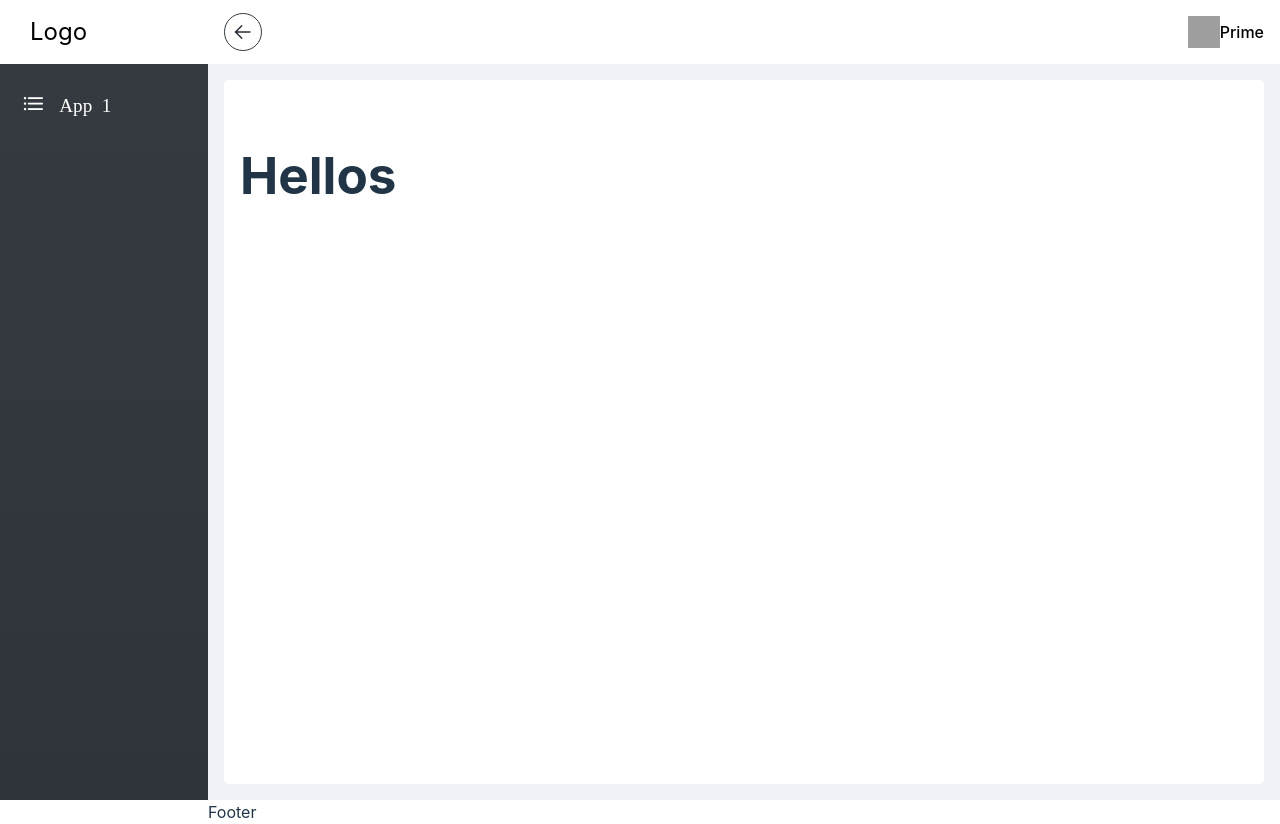
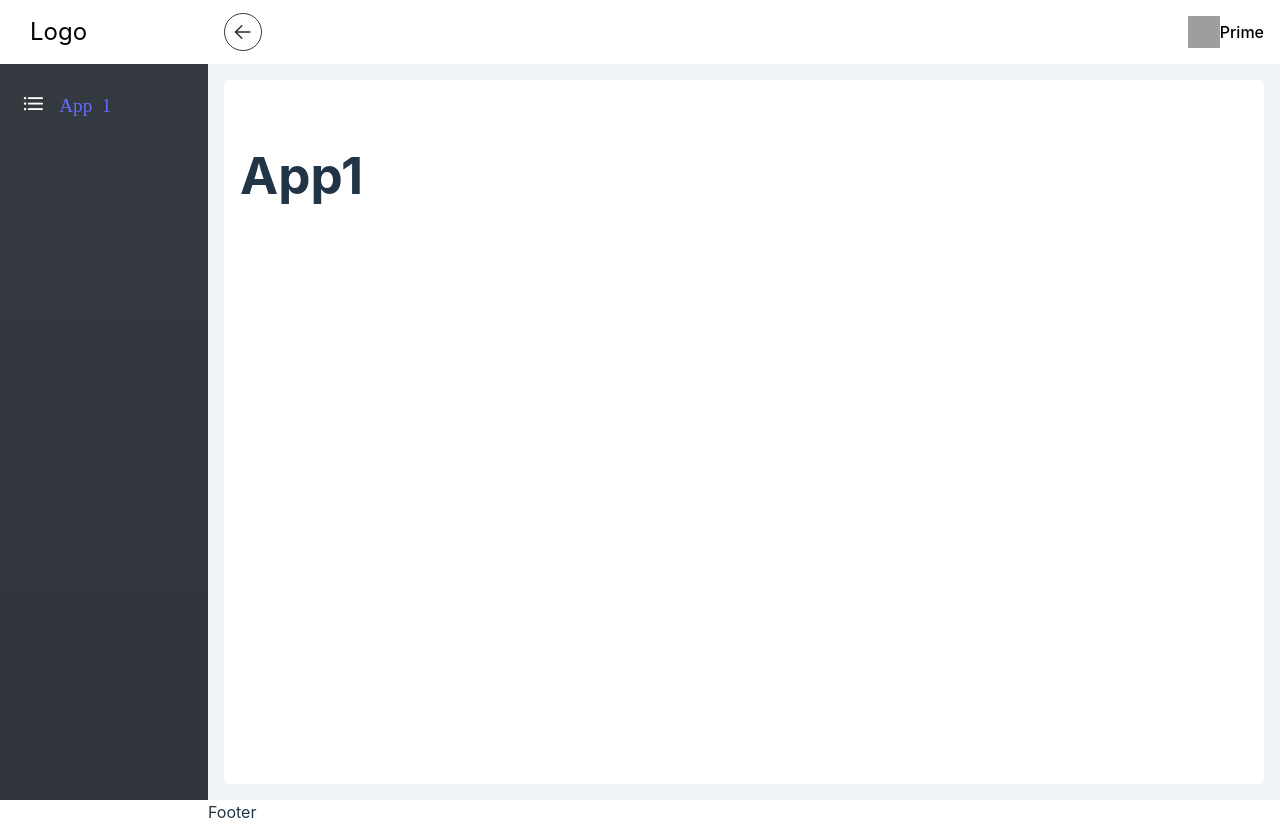
Before and after one commit to inggediaz/dashboard, a React (Vite) app: page /dashboard/app in a window 1280 px wide. Built offline with nearby package versions, Linux system fonts and the light colour scheme; grey boxes are pictures that could not be loaded.

Commit message:
Add router at project

```diff
--- a/package.json
+++ b/package.json
@@ -11,10 +11,14 @@
   "dependencies": {
     "@emotion/react": "^11.10.5",
     "@emotion/styled": "^11.10.5",
+    "localforage": "^1.10.0",
+    "match-sorter": "^6.3.1",
     "primeicons": "^6.0.1",
     "primereact": "9.0.0-beta.1",
     "react": "^18.2.0",
     "react-dom": "^18.2.0",
+    "react-router-dom": "^6.8.1",
+    "sort-by": "^1.2.0",
     "zustand": "^4.3.2"
   },
   "devDependencies": {
--- a/src/App.tsx
+++ b/src/App.tsx
@@ -4,12 +4,20 @@ import 'primereact/resources/themes/bootstrap4-light-blue/theme.css'
 import 'primereact/resources/primereact.min.css'
 
 import 'primeicons/primeicons.css'
+import { Route, Routes } from 'react-router-dom'
 import Layout from './pages/Layout'
+import Login from './pages/Login'
+import ExampleApp from './pages/example-app/ExampleApp'
 
 function App (): JSX.Element {
   return (
     <main className='App'>
-      <Layout />
+      <Routes>
+        <Route path='/' element={<Login />} />
+        <Route path='/dashboard' element={<Layout />}>
+          <Route path='app' element={<ExampleApp />} />
+        </Route>
+      </Routes>
     </main>
   )
 }
--- a/src/component/menu-item/MenuItem.tsx
+++ b/src/component/menu-item/MenuItem.tsx
@@ -1,3 +1,4 @@
+import { Link } from 'react-router-dom'
 import { useMenuStore } from '../../hooks/useMenu'
 import { Item, ItemName } from './MenuItem.styled'
 export default function MenuItem (): JSX.Element {
@@ -8,7 +9,11 @@ export default function MenuItem (): JSX.Element {
       fontSize={slider ? '1.2rem' : '1.5rem'}
       title={slider ? undefined : 'App 1'}
     >
-      {slider && <ItemName>App 1</ItemName>}
+      {slider && (
+        <ItemName>
+          <Link to='app'>App 1 </Link>
+        </ItemName>
+      )}
     </Item>
   )
 }
--- a/src/main.tsx
+++ b/src/main.tsx
@@ -1,10 +1,13 @@
 import React from 'react'
 import ReactDOM from 'react-dom/client'
+import { BrowserRouter } from 'react-router-dom'
 import App from './App'
 import './index.css'
 
 ReactDOM.createRoot(document.getElementById('root') as HTMLElement).render(
   <React.StrictMode>
-    <App />
+    <BrowserRouter>
+      <App />
+    </BrowserRouter>
   </React.StrictMode>
 )
--- a/src/pages/Layout.tsx
+++ b/src/pages/Layout.tsx
@@ -1,10 +1,13 @@
 import { ReactNode, FC, Suspense } from 'react'
 import LayoutHeader from '../component/LayoutHeader'
 import layout from './Layout.module.css'
-import Leads from './Leads'
+// import Leads from './Leads'
 import MenuNav from '../component/menu-nav/menu-nav'
-
-export default function Layout (): JSX.Element {
+import { Outlet } from 'react-router-dom'
+interface Props {
+  children?: ReactNode
+}
+export default function Layout ({ children }: Props): JSX.Element {
   const Footer = (): JSX.Element => {
     return <footer>Footer</footer>
   }
@@ -24,7 +27,7 @@ export default function Layout (): JSX.Element {
         <LayoutHeader />
         <Suspense fallback={<Spinner />}>
           <Content>
-            <Leads />
+            <Outlet />
           </Content>
         </Suspense>
         <Footer />
--- /dev/null
+++ b/src/pages/Login.tsx
@@ -0,0 +1,3 @@
+export default function Login (): JSX.Element {
+  return <h1>Login</h1>
+}
--- /dev/null
+++ b/src/pages/example-app/ExampleApp.tsx
@@ -0,0 +1,3 @@
+export default function ExampleApp (): JSX.Element {
+  return <h1>App1</h1>
+}
```
Also changed, not shown: 1 other file (tests, documents, lock files or other folders).
